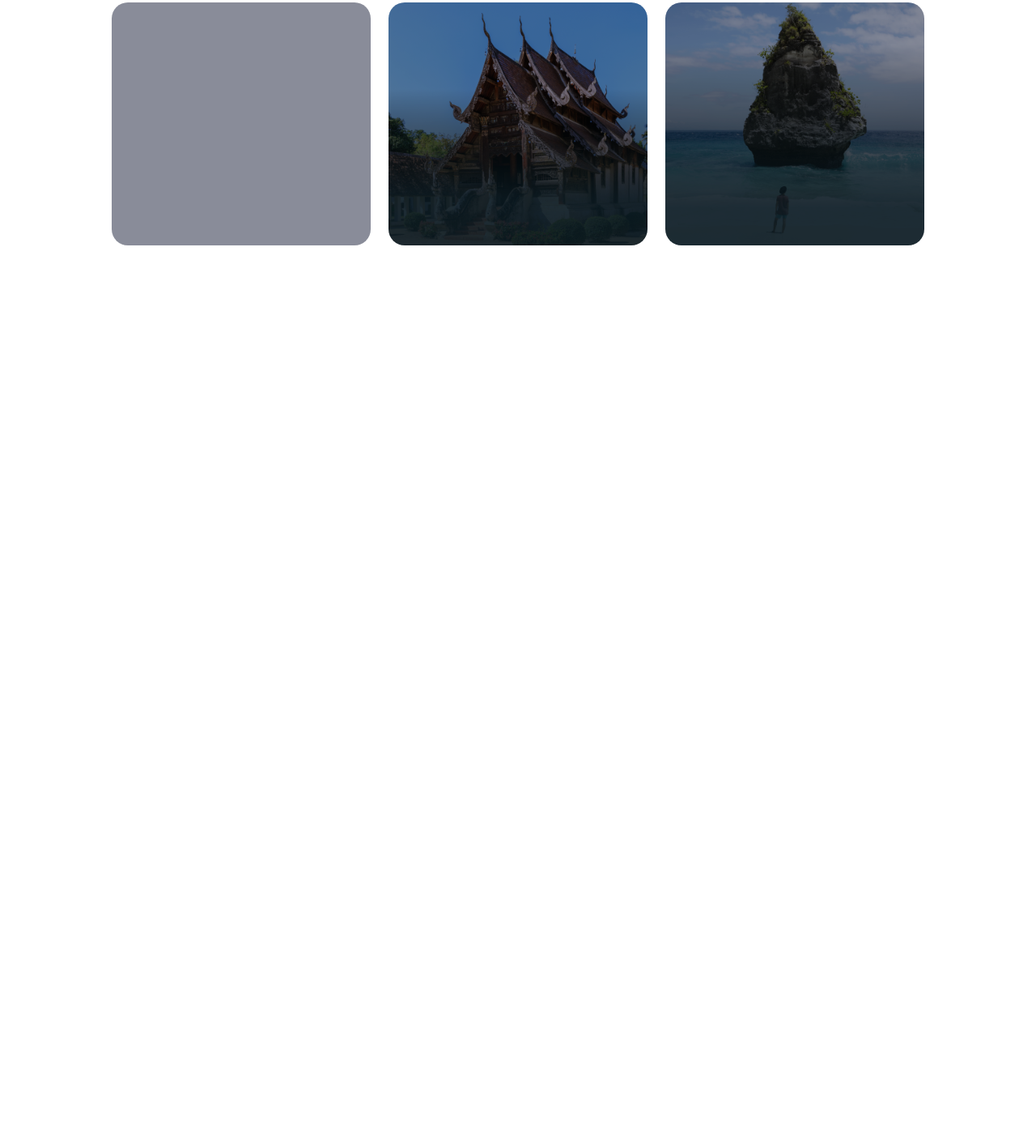
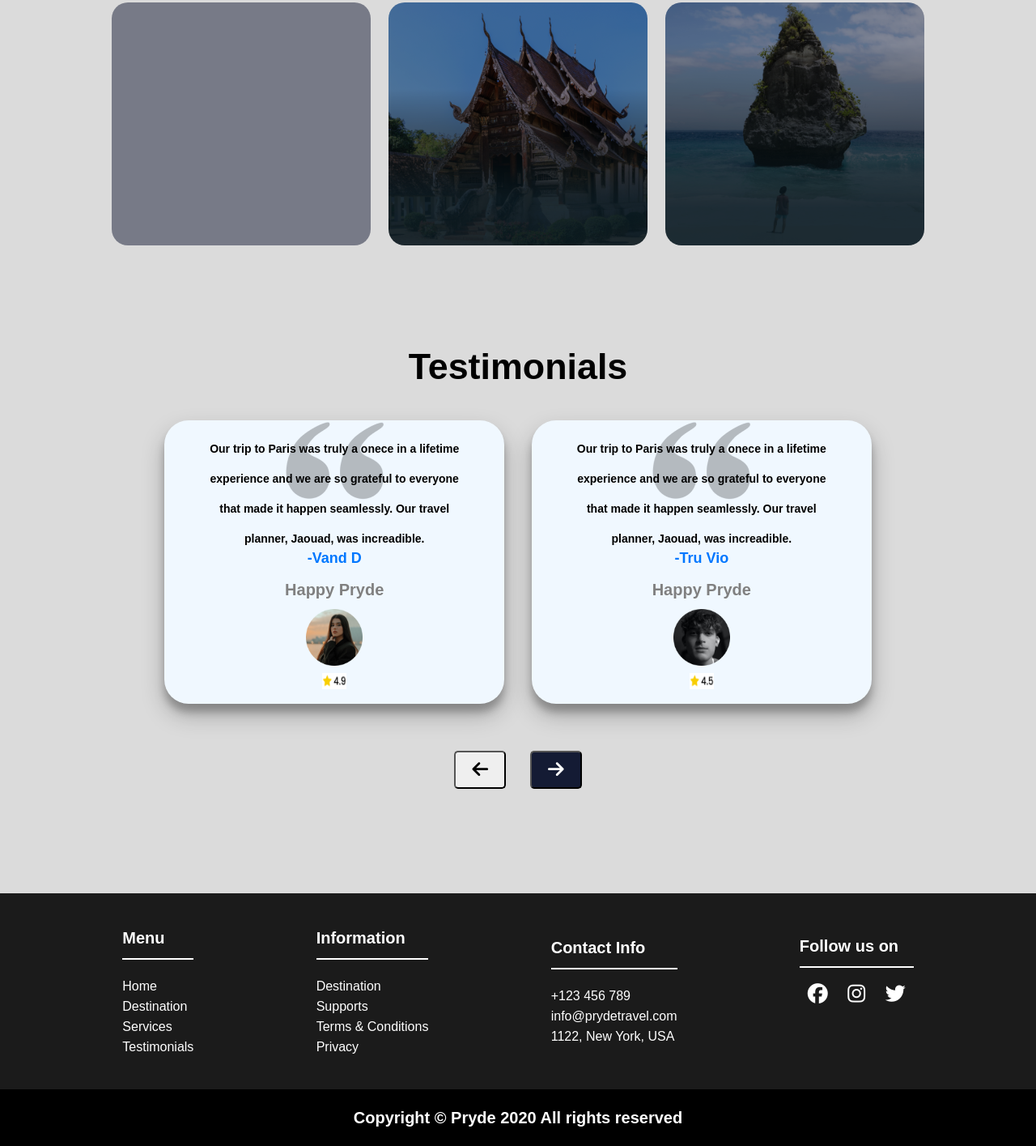
Before and after one commit to RitikaNainani25/Travel-Agency-Website, a plain HTML site: page index.html in a window 1280 px wide. Shown: the part 3132-4547 px from the top of the page at 81% size. Before the commit the page ends 3435 px from the top, so only its background shows below. Drawn offline with Linux system fonts and the light colour scheme.

Commit message:
Footer Completed

```diff
--- a/index.html
+++ b/index.html
@@ -193,9 +193,81 @@
             </div>
         </div>
         <div class="testimonials" id="testi">
-
+            <h1>Testimonials</h1>
+            <div class="container6">
+                <div class="review">
+                    <p>Our trip to Paris was truly a onece in a lifetime</p>
+                    <p>experience and we are so grateful to everyone</p>
+                    <p>that made it happen seamlessly. Our travel</p>
+                    <p>planner, Jaouad, was increadible.</p>
+                    <h4>-Vand D</h4>
+                    <h3>Happy Pryde</h3>
+                    <img src="images/img10.png" alt="#">
+                    <div class="rating">
+                        <img src="images/rating2_img.png" alt="#">
+                    </div>
+                </div>
+                <div class="review">
+                    <p>Our trip to Paris was truly a onece in a lifetime</p>
+                    <p>experience and we are so grateful to everyone</p>
+                    <p>that made it happen seamlessly. Our travel</p>
+                    <p>planner, Jaouad, was increadible.</p>
+                    <h4>-Tru Vio</h4>
+                    <h3>Happy Pryde</h3>
+                    <img src="images/img11.png" alt="#">
+                    <div class="rating">
+                        <img src="images/rating1_img.png" alt="#">
+                    </div>
+                </div>
+                <div class="arrow">
+                    <button class="l-arrow"><i class="fa-solid fa-arrow-left"></i></button>
+                    <button class="r-arrow"><i class="fa-solid fa-arrow-right"></i></button>
+                </div>
+            </div>
         </div>
     </main>
+    <footer>
+        <div class="upper-footer">
+            <div class="container7">
+                <div class="footer-links">
+                    <h4>Menu</h4>
+                    <ul>
+                        <li>Home</li>
+                        <li>Destination</li>
+                        <li>Services</li>
+                        <li>Testimonials</li>
+                    </ul>
+                </div>
+                <div class="footer-links">
+                    <h4>Information</h4>
+                    <ul>
+                        <li>Destination</li>
+                        <li>Supports</li>
+                        <li>Terms & Conditions</li>
+                        <li>Privacy</li>
+                    </ul>
+                </div>
+                <div class="footer-links">
+                    <h4>Contact Info</h4>
+                    <ul>
+                        <li>+123 456 789 </li>
+                        <li>info@prydetravel.com</li>
+                        <li>1122, New York, USA</li>
+                    </ul>
+                </div>
+                <div class="footer-links">
+                    <h4>Follow us on</h4>
+                    <ul>
+                        <li><i class="fa-brands fa-facebook"></i> <i class="fa-brands fa-instagram"></i> <i
+                                class="fa-brands fa-twitter"></i></li>
+                    </ul>
+                </div>
+            </div>
+        </div>
+        <div class="lower-footer">
+            <p>Copyright © Pryde 2020 All rights reserved</p>
+        </div>
+    </footer>
 </body>
 
 </html>
--- a/style.css
+++ b/style.css
@@ -15,6 +15,7 @@ body {
     line-height: 1.5;
     font-size: 1.7rem;
     overflow-x: hidden;
+    background-color: rgba(169, 169, 169, 0.414);
 }
 
 .container1 {
@@ -297,7 +298,7 @@ h1 {
     display: flex;
     flex-direction: column;
     justify-content: flex-end;
-    box-shadow:  rgba(0, 0, 0, 0.245) 0px 5px 15px 0px;
+    box-shadow: rgba(0, 0, 0, 0.245) 0px 5px 15px 0px;
 }
 
 
@@ -405,7 +406,7 @@ h1 {
     font-weight: 700;
 }
 
-.destination .r-arrow {
+.r-arrow {
     background-color: #141b34;
     color: #ffffff;
 }
@@ -583,3 +584,113 @@ h1 {
 #img5 {
     background-image: url("images/img9.png");
 }
+
+.testimonials {
+    height: 100vh;
+    width: 100vw;
+    display: flex;
+    flex-direction: column;
+    align-items: center;
+    justify-content: center;
+    gap: 20px;
+}
+
+.container6 {
+    width: 92vw;
+    height: 60vh;
+    flex-wrap: wrap;
+    display: flex;
+    gap: 3rem;
+    align-items: center;
+    justify-content: center;
+}
+
+.review {
+    height: 350px;
+    width: 420px;
+    background-color: aliceblue;
+    border-radius: 30px;
+    display: flex;
+    align-items: center;
+    justify-content: space-evenly;
+    flex-direction: column;
+    background-image: url("images/quote_img.png");
+    background-repeat: no-repeat;
+    background-position: top;
+    box-shadow: rgba(0, 0, 0, 0.25) 0px 14px 28px, rgba(0, 0, 0, 0.22) 0px 10px 10px;
+}
+
+.review p {
+    margin-top: 25px;
+    line-height: 3px;
+    font-size: 14px;
+    font-weight: 600;
+}
+
+.review h3 {
+    font-size: 20px;
+    font-weight: 800;
+    color: gray;
+}
+
+.review h4 {
+    font-size: 18px;
+    font-weight: 700;
+    color: rgb(0, 119, 255);
+}
+
+.review img {
+    height: 70px;
+    width: 70px;
+}
+
+.rating img {
+    height: 20px;
+    width: 30px;
+    background-color: #ffffff;
+}
+
+.upper-footer {
+    background-color: rgba(0, 0, 0, 0.877);
+}
+
+.upper-footer .container7 {
+    display: flex;
+    justify-content: space-evenly;
+    align-items: center;
+    color: #ffffff;
+    padding-top: 40px;
+    padding-bottom: 40px;
+}
+
+.upper-footer h4 {
+    font-size: 20px;
+    font-weight: 700;
+    padding-bottom: 10px;
+    margin-bottom: 20px;
+    border-bottom: 2px solid white;
+    transition: 0.2s ease-in;
+}
+
+.upper-footer ul li {
+    list-style: none;
+    font-size: 16px;
+    font-weight: 500;
+    line-height: 25px;
+}
+
+.upper-footer ul li i {
+    font-size: 25px;
+    padding-left: 10px;
+    padding-right: 10px;
+    padding-bottom: 55px;
+}
+
+.lower-footer {
+    background-color: black;
+    padding: 20px;
+    text-align: center;
+    color: white;
+    font-size: 20px;
+    font-weight: 600;
+}
```
Also changed, not shown: images/img10.png (added), images/img11.png (added), images/quote_img.png (added), images/rating1_img.png (added), images/rating2_img.png (added).
